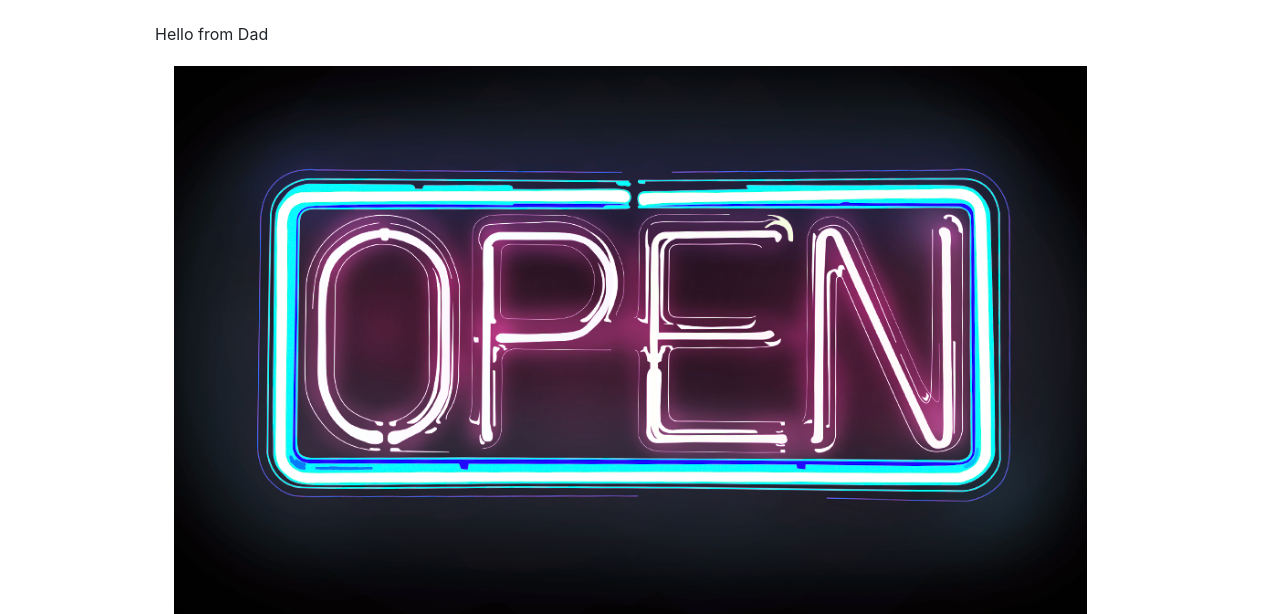
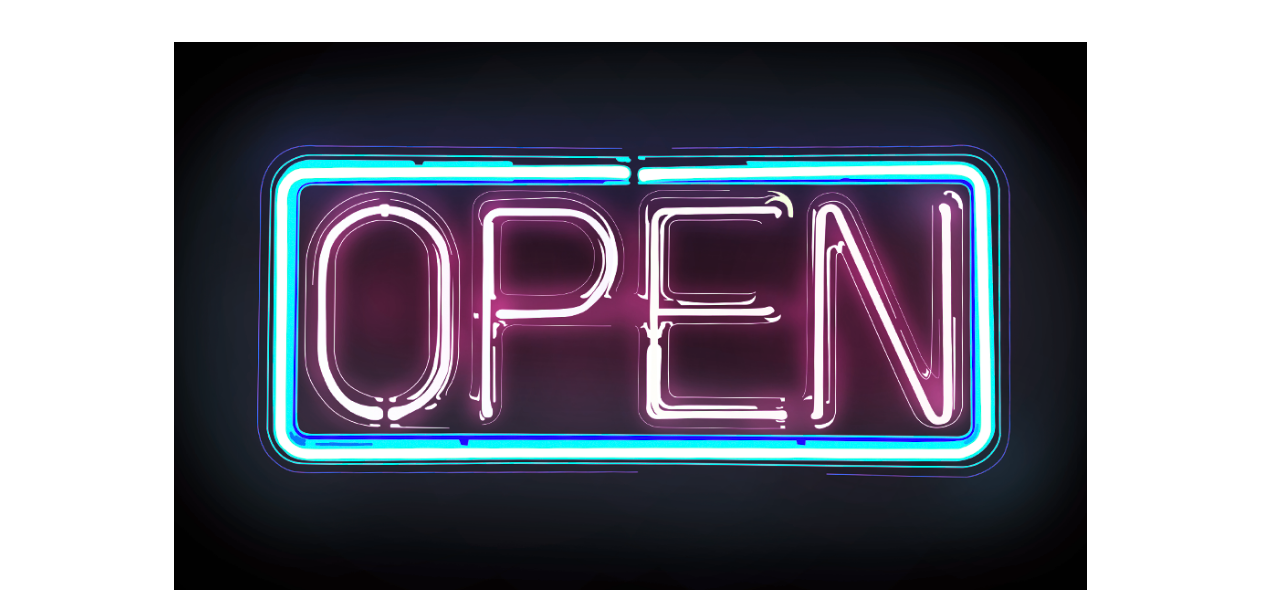
Before and after one commit to Eric2048/Eric2048.github.io, a plain HTML site: page index.html in a window 1280 px wide. Shown: the part 54-668 px from the top of the page. Drawn offline with nearby package versions, Linux system fonts and the light colour scheme; a web font is replaced by a local one.

Commit message:
Revert "Added a test change to index"
This reverts commit bf3d74ec28d0f3828978890a9594c0161060de0a.

```diff
--- a/index.html
+++ b/index.html
@@ -64,7 +64,7 @@
 		<div class="container">
 
 
-Hello from Dad
+
 
 	<!-- slide -->
 			<div class="col100">
```
